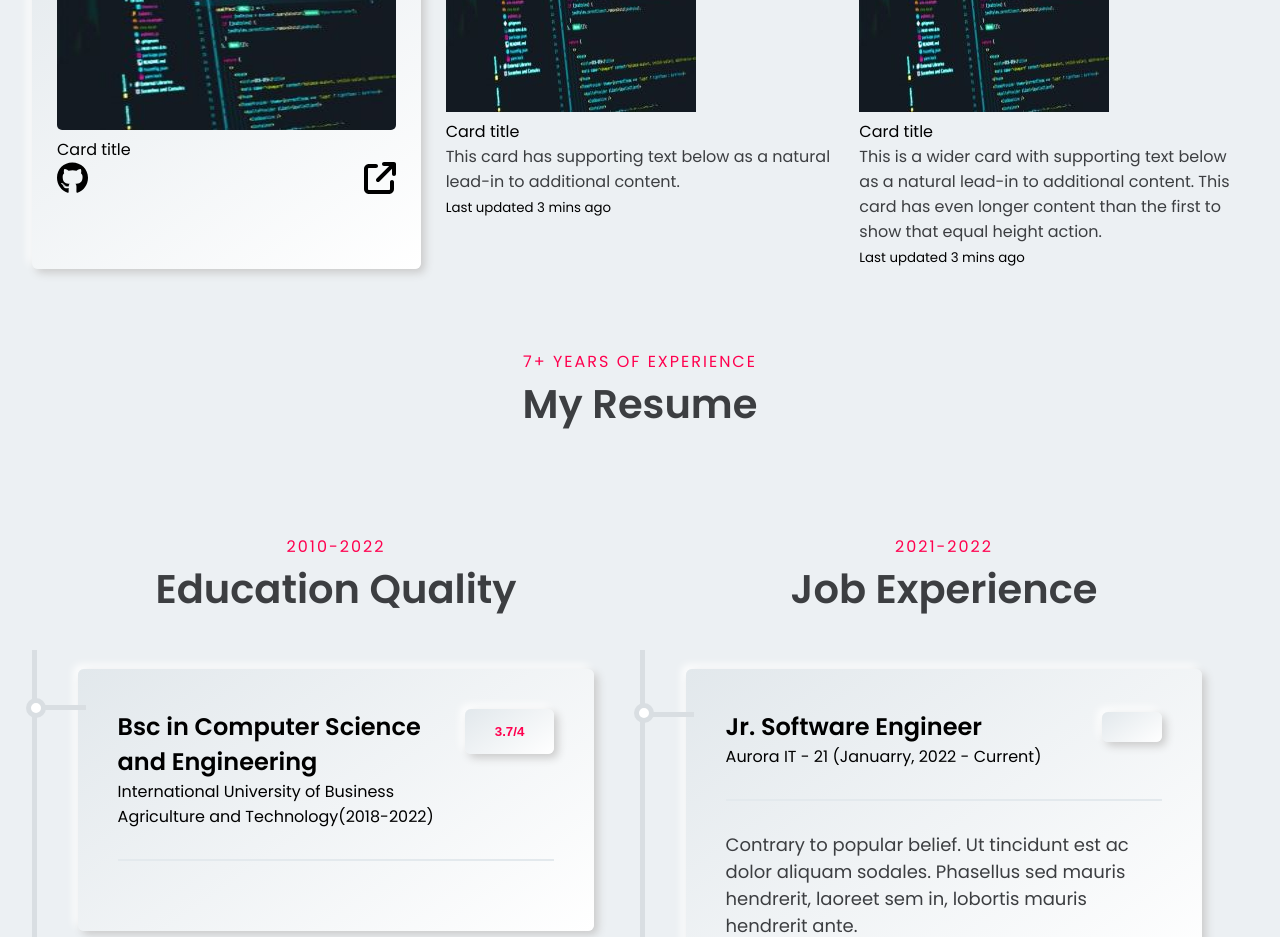
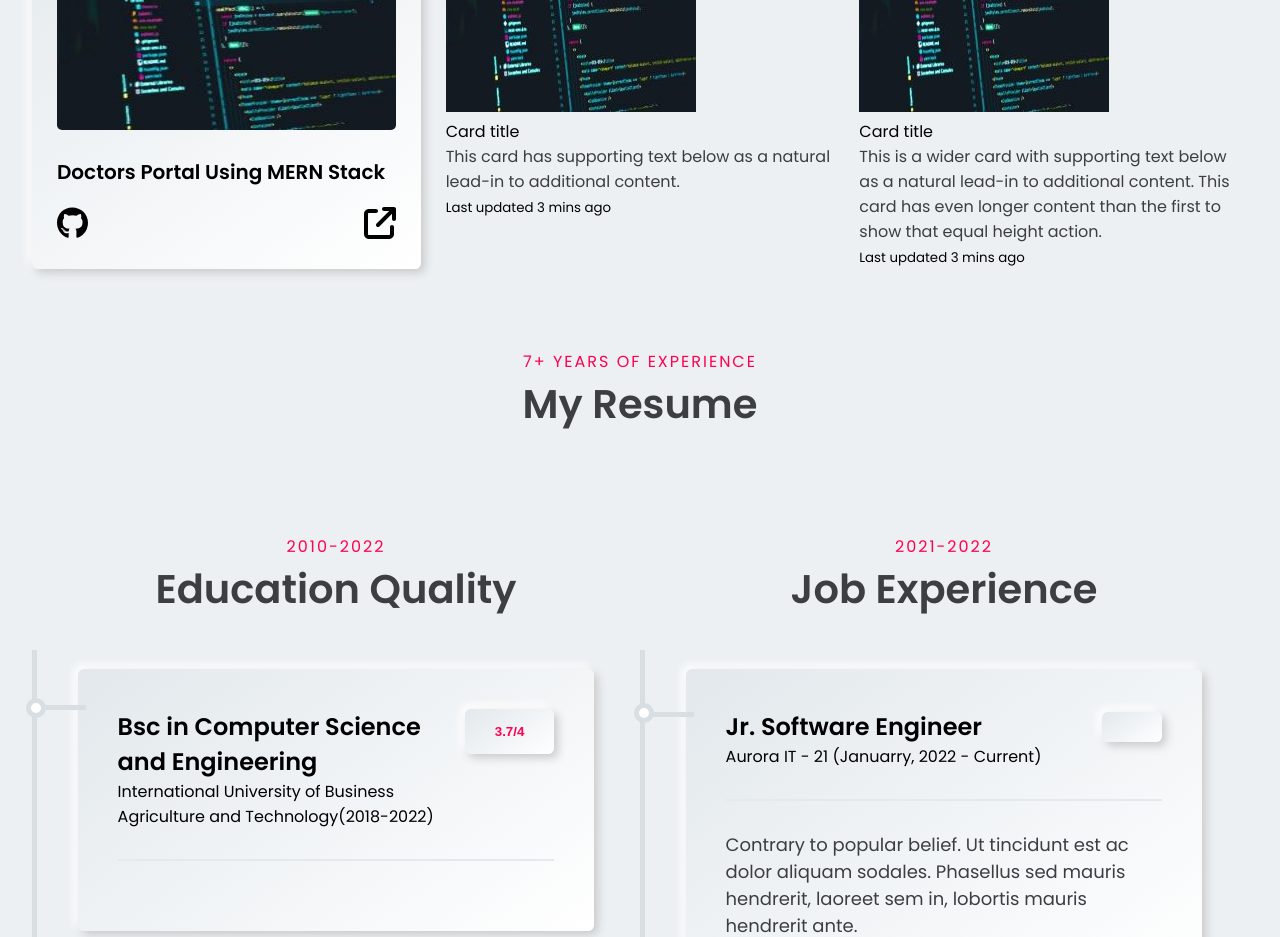
Before and after one commit to Sadik182/Developer-Portfolio, a React (Create React App) app: page / in a window 1280 px wide. Shown: the part 2060-2997 px from the top of the page. Built offline with nearby package versions, Linux system fonts and the light colour scheme.

Commit message:
portfolio page 50% done

```diff
--- a/src/component/Head/header.css
+++ b/src/component/Head/header.css
@@ -43,7 +43,7 @@
   display: none;
 }
 .header.active {
-  height: 20vh;
+  height: 15vh;
   position: fixed;
   top: 0;
   z-index: 1000;
--- a/src/component/Portfolio/Portfolio.css
+++ b/src/component/Portfolio/Portfolio.css
@@ -7,6 +7,35 @@
   width: 100%;
   height: 250px;
   border-radius: 5px;
+}
+.cardTitle {
+  padding: 20px 0;
+  font-weight: 700;
+  font-size: 20px;
+}
+.gitHub:hover {
+ color: red;
+}
+.liveDemo:hover {
+  color: red;
+}
+
+.btn_shadow2 {
+  padding: 18px 25px;
+  border-radius: 6px;
+  transition: 0.3s all ease;
+  cursor: pointer;
+  color: #000;
+  transition: 0.5s;
+}
+.btn_shadow2 {
+  background: linear-gradient(145deg, #e2e8ec, #ffffff);
+  box-shadow: 4px 4px 8px #cbcbcb, -4px -4px 8px #ffffff;
+}
+.btn_shadow2:hover {
+  background: #057dee;
+  color: white;
+  transform: translateY(-10px);
 }
 
 .d-flex {
--- a/src/component/Portfolio/Portfolio.js
+++ b/src/component/Portfolio/Portfolio.js
@@ -19,14 +19,14 @@ const Portfolio = () => {
           </div>
           <div>
             <CardGroup className="card_group">
-              <Card className="btn_shadow">
+              <Card className="btn_shadow2">
                 <Card.Img variant="top" src={image} className="cardImage"/>
                 <Card.Body>
-                  <Card.Title className="cardTitle">Card title</Card.Title>
+                  <Card.Title className="cardTitle">Doctors Portal Using MERN Stack</Card.Title>
                 </Card.Body>
                 <Card.Footer className='d-flex'>
-                <a href="https://github.com/Sadik182?tab=repositories" target="_blank"><FontAwesomeIcon icon={faGithub} size="2x"/></a>
-            <a href="#" target="_blank"><FontAwesomeIcon icon={faExternalLink} size="2x"/></a>
+                <a className="gitHub" href="https://github.com/Sadik182?tab=repositories" target="_blank"><FontAwesomeIcon icon={faGithub} size="2x" title="Source Code"/></a>
+            <a className="liveDemo" href="#" target="_blank"><FontAwesomeIcon icon={faExternalLink} size="2x" title="Live Demo"/></a>
                 </Card.Footer>
               </Card>
               <Card>
```
